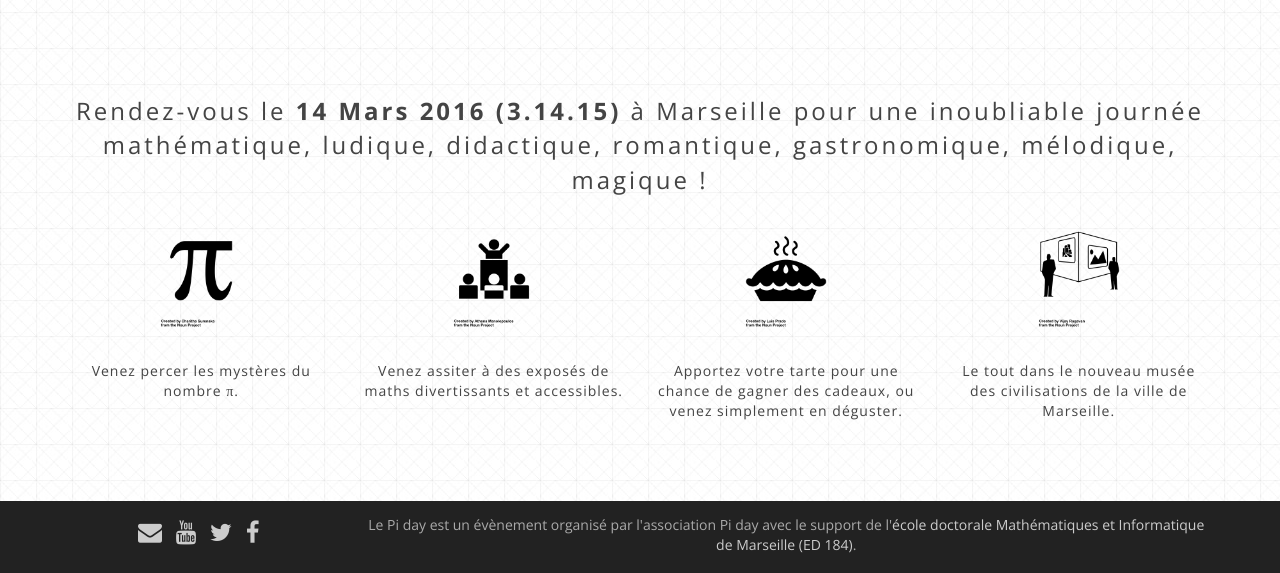
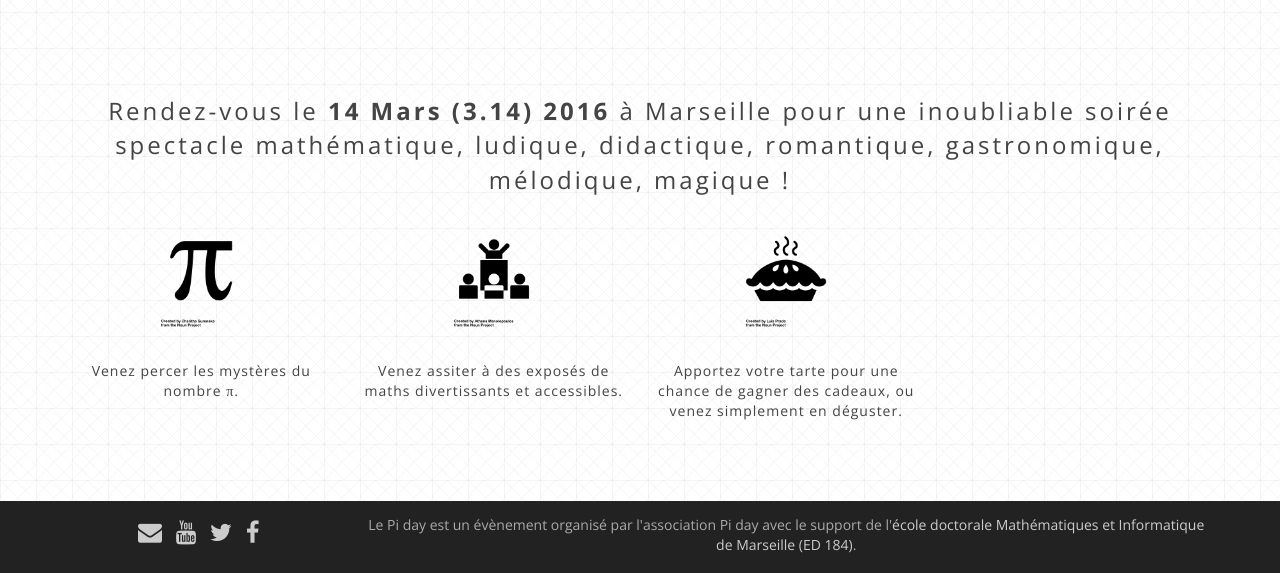
Before and after one commit to Piday/piday.github.io, a Jekyll site: the page built from index.html, in a window 1280 px wide and 1173 px high. Shown: the part 600-1173 px from the top of the window. Built offline with Jekyll 4.4.1, drawn with Linux system fonts in a browser that asks for light colours; nearby versions of some CDN libraries; Markdown is read by kramdown in place of the engine named in the settings.

Commit message:
soirée spectacle

```diff
--- a/index.html
+++ b/index.html
@@ -59,7 +59,7 @@ title: La journée de Pi
     <div class="col-sm-12">
       <div class="catchphrase">
         <p>
-          Rendez-vous le <strong>14 Mars 2016 (3.14.15)</strong> à Marseille pour une inoubliable journée mathématique, ludique, didactique, romantique, gastronomique, mélodique, magique !
+          Rendez-vous le <strong>14 Mars (3.14) 2016</strong> à Marseille pour une inoubliable soirée spectacle mathématique, ludique, didactique, romantique, gastronomique, mélodique, magique !
         </p>
       </div>
     </div>
@@ -91,13 +91,6 @@ title: La journée de Pi
         </p>
       </div>
     </div>
-    <div class="col-sm-6 col-md-3">
-      <div class="feature">
-        <a href="{{ '/Lieu/' | prepend: site.baseurl }}"><img src="images/Museum.png" width="96"></a>
-        <p>
-          Le tout dans le nouveau musée des civilisations de la ville de Marseille.
-        </p>
-      </div>
     </div>
   </div>
 
```
